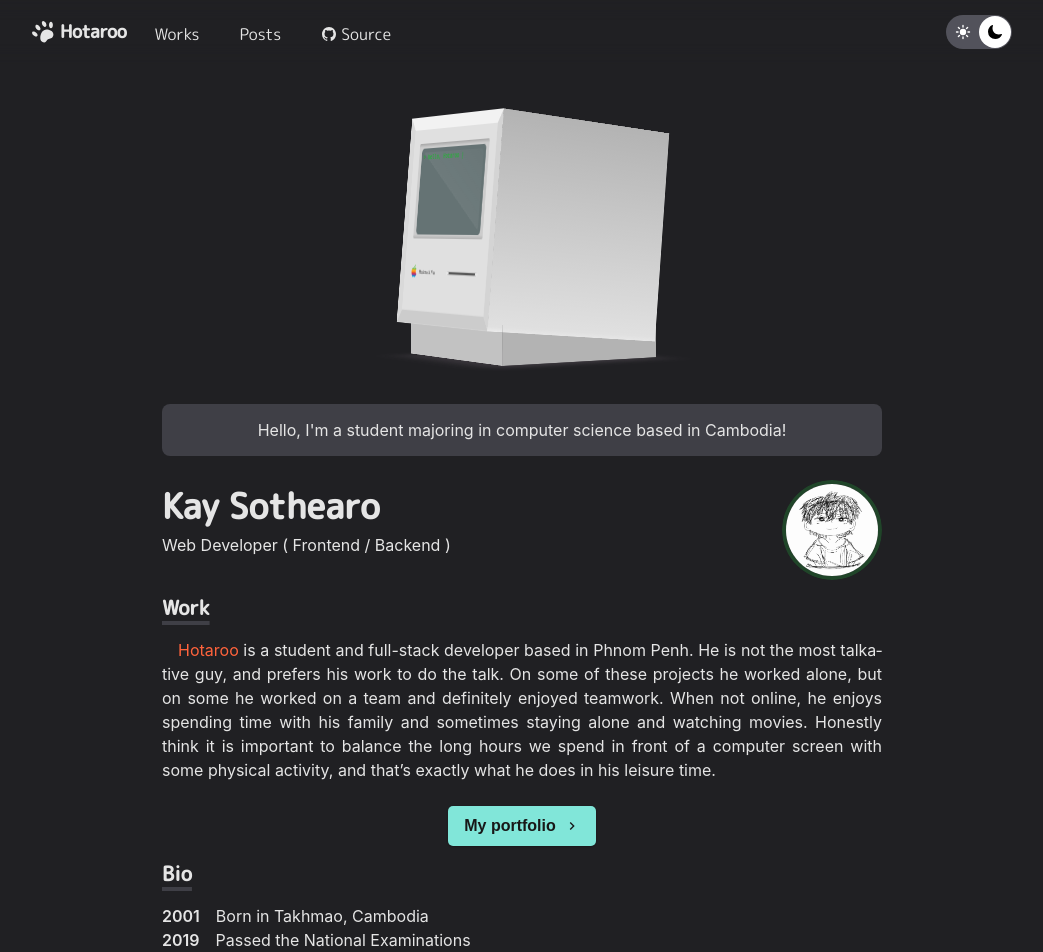
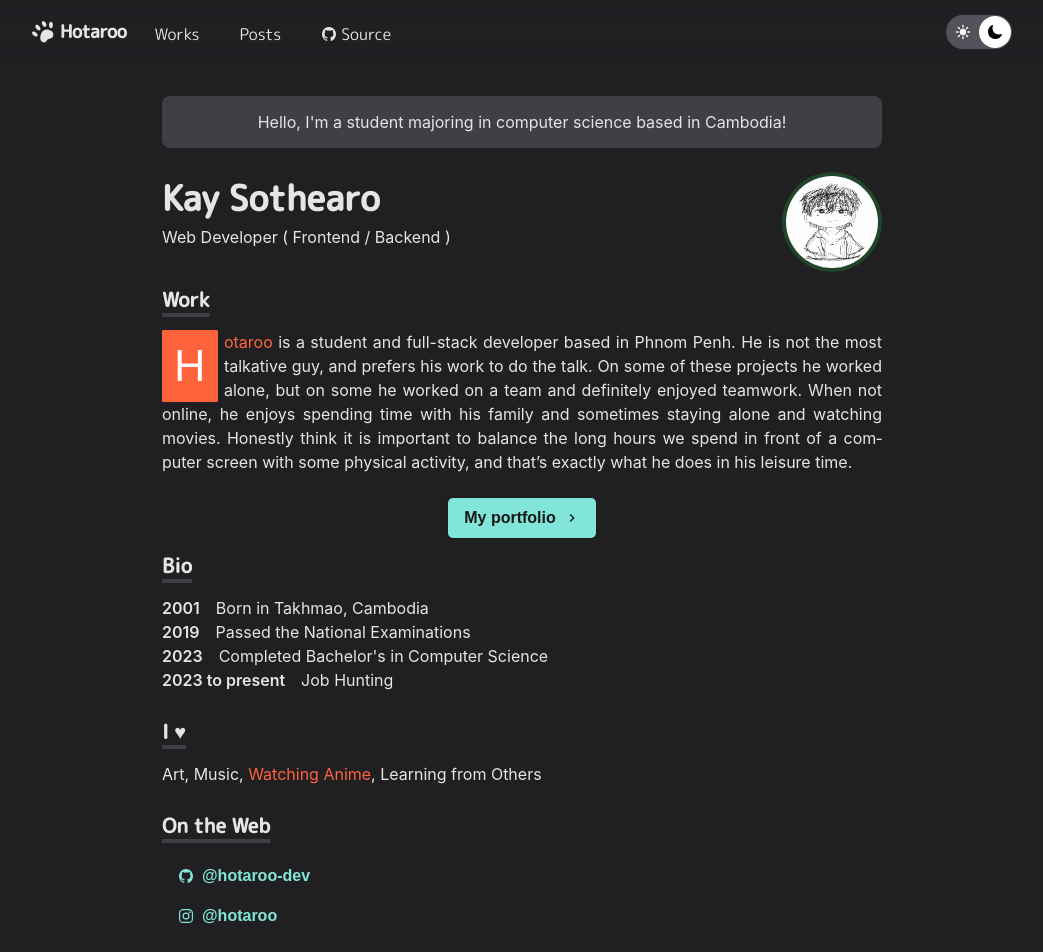
Before and after one commit to Rolo-coding/hotaroo-homepage, a React (Vite) app: page / in a window 1280 px wide. Shown: the top 952 px of the page, without its empty margins (118-1161 px from the left). Built offline with nearby package versions, Linux system fonts and the light colour scheme.

Commit message:
chore(src): update style

```diff
--- a/src/components/langs.tsx
+++ b/src/components/langs.tsx
@@ -1,28 +1,38 @@
 import React from 'react'
 import { motion } from 'framer-motion'
 import styled from 'styled-components'
-import Image, { BlockTitle, opacity, tween } from '../style'
+import Image, { BlockTitle, opacity, tween, spring } from '../style'
+
+const offset = 6
 
 const Langs: React.FC = () => {
-  const langs = [...Array(12)].map((_, i) => `lang${i + 1}.png`)
+  const langs = Array(12).fill(0)
   return (
+    <>
+      <BlockTitle
+        style={{ textAlign: 'center' }}
+        variants={opacity}
+        transition={tween}
+      >
+        Technology
+      </BlockTitle>
       <Container>
-      <BlockTitle variants={opacity}>Technology</BlockTitle>
-      <Grid variants={firstCol} transition={tween}>
-        {langs.slice(0, 6).map((lang, i) => (
+        <Grid variants={firstCol} transition={spring}>
+          {langs.slice(0, offset).map((_, i) => (
             <Logo key={i} whileHover={{ scale: 1.2 }}>
-            <Image src={`./langs/${lang}`} />
+              <Image src={`./langs/lang${i + 1}.png`} />
             </Logo>
           ))}
         </Grid>
-      <Grid variants={lastCol} transition={tween}>
-        {langs.slice(6, 12).map((lang, i) => (
-          <Logo key={i + 6} whileHover={{ scale: 1.2 }}>
-            <Image src={`./langs/${lang}`} />
+        <Grid variants={lastCol} transition={spring}>
+          {langs.slice(offset, 12).map((_, i) => (
+            <Logo key={i + offset} whileHover={{ scale: 1.2 }}>
+              <Image src={`./langs/lang${i + 1 + offset}.png`} />
             </Logo>
           ))}
         </Grid>
       </Container>
+    </>
   )
 }
 
@@ -31,10 +41,6 @@ const Container = styled(motion.div)`
   grid-template-columns: repeat(2, min-content);
   gap: 0.625rem;
   justify-content: center;
-  h3 {
-    text-align: center;
-    grid-column: 2 span;
-  }
 `
 
 const Grid = styled(motion.div)`
@@ -55,12 +61,12 @@ const Logo = styled(motion.span)`
 `
 
 const firstCol = {
-  hidden: { x: -10, opacity: 0 },
+  hidden: { x: -10, opacity: 0, transition: tween },
   visible: { x: 0, opacity: 1 }
 }
 
 const lastCol = {
-  hidden: { x: 10, opacity: 0 },
+  hidden: { x: 10, opacity: 0, transition: tween },
   visible: { x: 0, opacity: 1 }
 }
 
--- a/src/reset.ts
+++ b/src/reset.ts
@@ -125,9 +125,6 @@ const GlobalStyle = createGlobalStyle`
     -webkit-font-smoothing: antialiased;
     -moz-osx-font-smoothing: grayscale;
     background-color: ${props => props.theme.bgColor};
-    transition-property: background-color, color;
-    transition-duration: 0.25s;
-    transition-timing-function: ease-in-out;
   }
 
   html,
--- a/src/routes/home.tsx
+++ b/src/routes/home.tsx
@@ -4,7 +4,6 @@ import { Helmet } from 'react-helmet-async'
 import { motion } from 'framer-motion'
 import styled from 'styled-components'
 import { Github, Instagram, Next } from '../components/svg'
-import MacPlus from '../components/macPlus'
 import Cards from '../components/cards'
 import Image, {
   BlockTitle,
@@ -12,30 +11,31 @@ import Image, {
   Text,
   containerVariants,
   imageVariants,
-  tween
+  opacity,
+  delay
 } from '../style'
 
 const Home: React.FC = () => {
   return (
-    <Container variants={{}} initial="hidden" animate="visible" exit="hidden">
+    <Container>
       <Helmet>
         <title>Hotaroo - Homepage</title>
       </Helmet>
-      <MacPlus />
-      <motion.div variants={containerVariants} transition={tween}>
-        <LongText>
+      <motion.div
+        variants={opacity}
+        initial="hidden"
+        animate="visible"
+        exit="exit"
+        transition={window.innerWidth < 640 ? {} : delay}
+      >
+        <LongText variants={containerVariants}>
           Hello, I'm a student majoring in computer science based in Cambodia!
         </LongText>
-        <Flex>
-          <ImgWrapper
-            variants={{}}
-            initial="hidden"
-            animate="visible"
-            exit="exit"
-          >
+        <Flex variants={containerVariants}>
+          <ImgWrapper>
             <Image
               variants={imageVariants}
-              src="./hotaroo.png"
+              src="./hotaroo.jpg"
               alt="hotaroo face"
             />
           </ImgWrapper>
@@ -45,7 +45,7 @@ const Home: React.FC = () => {
           </Info>
         </Flex>
 
-        <Wrapper>
+        <Wrapper variants={containerVariants}>
           <BlockTitle>Work</BlockTitle>
           <Paragraph>
             <Anchor href="mailto:kaysothearo19@gmail.com">Hotaroo</Anchor> is a
@@ -60,7 +60,7 @@ const Home: React.FC = () => {
           </Paragraph>
         </Wrapper>
 
-        <Flex>
+        <Flex variants={containerVariants}>
           <Link to="/works">
             <Button>
               <span>My portfolio</span>
@@ -69,7 +69,7 @@ const Home: React.FC = () => {
           </Link>
         </Flex>
 
-        <Wrapper>
+        <Wrapper variants={containerVariants}>
           <BlockTitle>Bio</BlockTitle>
           <Row>
             <Text>
@@ -91,7 +91,7 @@ const Home: React.FC = () => {
           </Row>
         </Wrapper>
 
-        <Wrapper>
+        <Wrapper variants={containerVariants}>
           <BlockTitle>I &#9829;</BlockTitle>
           <Text>
             Art, Music,{' '}
@@ -102,7 +102,7 @@ const Home: React.FC = () => {
           </Text>
         </Wrapper>
 
-        <div>
+        <motion.div variants={containerVariants}>
           <BlockTitle>On the Web</BlockTitle>
           <Items>
             <Item>
@@ -123,17 +123,17 @@ const Home: React.FC = () => {
             </Item>
           </Items>
           <Cards offset={2} />
-        </div>
+        </motion.div>
       </motion.div>
     </Container>
   )
 }
 
-const Wrapper = styled.div`
+const Wrapper = styled(motion.div)`
   margin-bottom: 1.5rem;
 `
 
-const Flex = styled.div`
+const Flex = styled(motion.div)`
   display: flex;
   justify-content: center;
 `
@@ -163,7 +163,6 @@ const LongText = styled(Text)`
   margin-bottom: 1.5rem;
   padding: 0.875rem;
   background-color: ${props => props.theme.textBg};
-  transition: background-color 0.25s ease-in-out;
 `
 
 const Info = styled.div`
@@ -177,9 +176,18 @@ const Name = styled.h3`
 `
 
 const Paragraph = styled(Text)`
-  text-indent: 1rem;
   text-align: justify;
   hyphens: auto;
+  &:first-letter {
+    color: #fff;
+    background-color: ${props => props.theme.anchor};
+    line-height: 1.5;
+    font-size: 2.65rem;
+    padding: 0.25rem 0.75rem;
+    margin-right: 0.4rem;
+    border-radius: 0.1rem;
+    float: left;
+  }
 `
 
 const Row = styled.div`
--- a/src/routes/posts.tsx
+++ b/src/routes/posts.tsx
@@ -1,6 +1,6 @@
 import React from 'react'
 import { Helmet } from 'react-helmet-async'
-import { Container, Title, containerVariants, tween } from '../style'
+import { Container, Title, containerVariants, spring } from '../style'
 import Cards from '../components/cards'
 
 const Posts: React.FC = () => {
@@ -10,7 +10,7 @@ const Posts: React.FC = () => {
       initial="hidden"
       animate="visible"
       exit="hidden"
-      transition={tween}
+      transition={spring}
     >
       <Helmet>
         <title>Hotaroo - Posts</title>
--- a/src/routes/works.tsx
+++ b/src/routes/works.tsx
@@ -9,7 +9,8 @@ import {
   Title,
   containerVariants,
   underlineOpacity,
-  tween
+  tween,
+  spring
 } from '../style'
 
 const Works: React.FC = () => {
@@ -19,8 +20,8 @@ const Works: React.FC = () => {
         <title>Hotaroo - Works</title>
       </Helmet>
       <Langs />
-      <Breakline variants={underlineOpacity} />
-      <motion.div variants={containerVariants} transition={tween}>
+      <Breakline variants={underlineOpacity} transition={tween} />
+      <motion.div variants={containerVariants} transition={spring}>
         <Title>Works</Title>
         <Cards />
       </motion.div>
--- a/src/style.tsx
+++ b/src/style.tsx
@@ -38,7 +38,7 @@ const Breakline = styled(motion.hr)`
   margin: 1.5rem 0;
 `
 
-const Text = styled.p`
+const Text = styled(motion.p)`
   font-size: 1rem;
   font-weight: 400;
   font-family: -apple-system, BlinkMacSystemFont, 'Segoe UI', 'Roboto', 'Oxygen',
@@ -46,9 +46,26 @@ const Text = styled.p`
     sans-serif;
 `
 
+const tween = {
+  type: 'tween',
+  duration: 0.5
+}
+
+const spring = {
+  type: 'spring',
+  stiffness: 100,
+  damping: 20
+}
+
+const delay = {
+  staggerChildren: 0.25,
+  delayChildren: 0.25
+}
+
 const containerVariants = {
-  hidden: { y: 25, opacity: 0 },
-  visible: { y: 0, opacity: 1 }
+  hidden: { y: 30, opacity: 0, transition: tween },
+  visible: { y: 0, opacity: 1, transition: spring },
+  exit: { y: 30, opacity: 0, transition: tween }
 }
 
 const imageVariants = {
@@ -61,7 +78,7 @@ const imageVariants = {
     opacity: 1,
     scale: 1,
     filter: 'blur(0)',
-    transition: { type: 'tween', duration: 1, delay: 0.4 }
+    transition: { type: 'tween', duration: 1, delay: 0.5 }
   },
   exit: { opacity: 0, transition: { delay: 0 } }
 }
@@ -73,12 +90,8 @@ const underlineOpacity = {
 
 const opacity = {
   hidden: { opacity: 0 },
-  visible: { opacity: 1 }
-}
-
-const tween = {
-  type: 'tween',
-  duration: 0.4
+  visible: { opacity: 1 },
+  exit: { opacity: 0, transition: { ...tween, staggerChildren: 0 } }
 }
 
 export {
@@ -92,7 +105,9 @@ export {
   underlineOpacity,
   underline,
   opacity,
-  tween
+  tween,
+  spring,
+  delay
 }
 
 interface IImage {
```
Also changed, not shown: public/hotaroo.jpg (renamed from public/hotaroo.png). Lines whose indentation alone changed are shown as unchanged.
